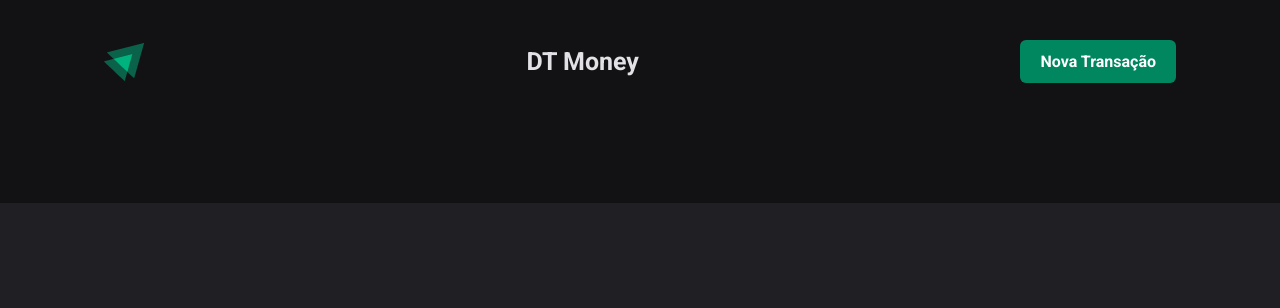
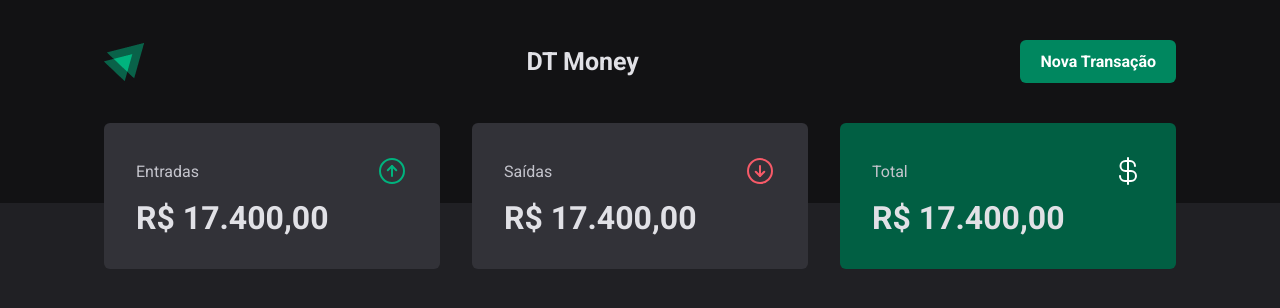
Before and after one commit to gustavosalviato/dt-money, a React (Vite) app: page / in a window 1280 px wide. Shown: the top 308 px of the page. Built offline with nearby package versions, Linux system fonts and the light colour scheme.

Commit message:
Componente Summary

```diff
--- a/package.json
+++ b/package.json
@@ -10,6 +10,7 @@
   },
   "dependencies": {
     "@types/styled-components": "^5.1.26",
+    "phosphor-react": "^1.4.1",
     "react": "^18.2.0",
     "react-dom": "^18.2.0",
     "styled-components": "^5.3.6"
--- a/src/Pages/Transactions/index.tsx
+++ b/src/Pages/Transactions/index.tsx
@@ -1,9 +1,11 @@
 import { Header } from "../../components/Header"
+import { Summary } from "../../components/Summary"
 
 export const Transactions = () => {
     return (
         <>
             <Header />
+            <Summary />
         </>
     )
 }
--- /dev/null
+++ b/src/components/Summary/index.tsx
@@ -0,0 +1,35 @@
+import { ArrowCircleDown, ArrowCircleUp, CurrencyDollar } from "phosphor-react"
+import { SummaryCard, SummaryContainer } from "./styles"
+
+export const Summary = () => {
+    return (
+        <SummaryContainer>
+            <SummaryCard>
+                <header>
+                    <span>Entradas</span>
+                    <ArrowCircleUp size={32} color="#00B37E" />
+                </header>
+
+                <strong>R$ 17.400,00</strong>
+            </SummaryCard>
+
+            <SummaryCard>
+                <header>
+                    <span>Saídas</span>
+                    <ArrowCircleDown size={32} color="#F75A68" />
+                </header>
+
+                <strong>R$ 17.400,00</strong>
+            </SummaryCard>
+
+            <SummaryCard variant="green">
+                <header>
+                    <span>Total</span>
+                    <CurrencyDollar size={32} color="#FFFFFF" />
+                </header>
+
+                <strong>R$ 17.400,00</strong>
+            </SummaryCard>
+        </SummaryContainer>
+    )
+}
--- /dev/null
+++ b/src/components/Summary/styles.ts
@@ -0,0 +1,45 @@
+import styled, { css } from "styled-components";
+
+export const SummaryContainer = styled.div`
+    width: 100%;
+    max-width: 1120px;
+    justify-content: space-between;
+    align-items: center;
+    margin: 0 auto;
+    padding: 0 2.4rem;
+
+    display: grid;
+    grid-template-columns: repeat(3, 1fr);
+    gap: 3.2rem;
+    margin-top: -8.0rem;
+`
+
+interface SummaryCardProps {
+    variant?: 'green'
+}
+
+
+export const SummaryCard = styled.section<SummaryCardProps>`
+    background-color: ${props => props.theme["gray-600"]};
+    border-radius: 6px;
+    padding: 3.2rem;
+
+    header{
+        display: flex;
+        align-items: center;
+        justify-content: space-between;
+        color: ${props => props.theme["gray-300"]};
+    }
+
+    strong{
+        display: block;
+        margin-top: 1.2rem;
+        font-size: 3.2rem;
+    }
+
+
+    ${props => props.variant === 'green' && css`
+        background-color: ${props => props.theme["green-700"]};
+    `}
+
+`
```
Also changed, not shown: 1 other file (tests, documents, lock files or other folders).
